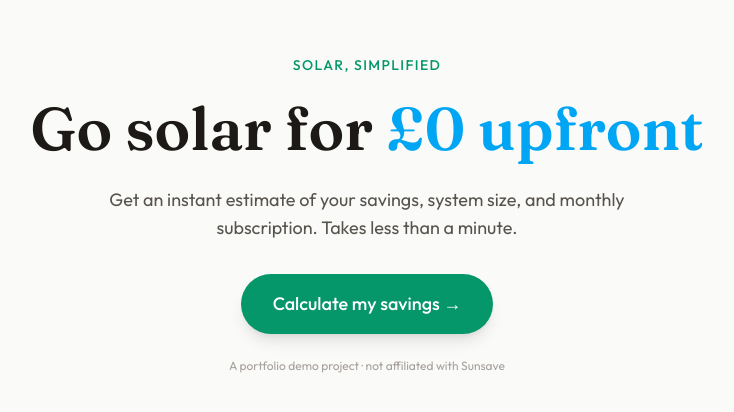
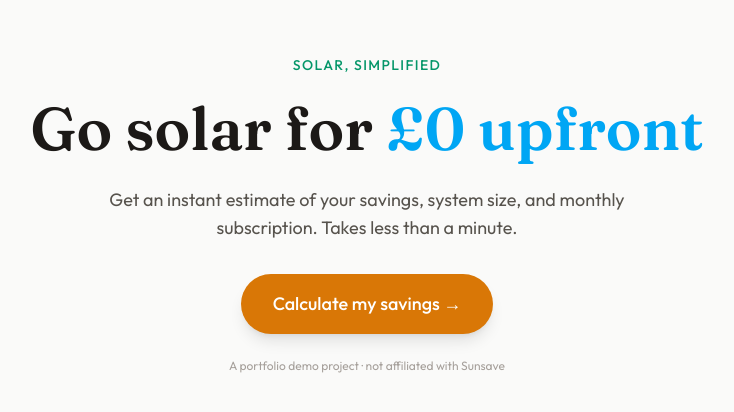
Before and after one commit to saowapan/sunsave-web, a Next.js app: page / in a window 1280 px wide. Shown: the part 186-598 px from the top of the page, without its empty margins (273-1007 px from the left). Built offline with nearby package versions, Linux system fonts and the light colour scheme.

Commit message:
Improve: change colour

```diff
--- a/src/app/page.tsx
+++ b/src/app/page.tsx
@@ -16,7 +16,7 @@ export default function Home() {
       </p>
       <Link
         href="/signup"
-        className="mt-8 rounded-full bg-leaf-600 px-8 py-4 text-lg font-medium text-white shadow-lg transition-all hover:bg-leaf-500 hover:shadow-xl"
+        className="mt-8 rounded-full bg-solar-600 px-8 py-4 text-lg font-medium text-white shadow-lg transition-all hover:bg-leaf-500 hover:shadow-xl"
       >
         Calculate my savings →
       </Link>
```
